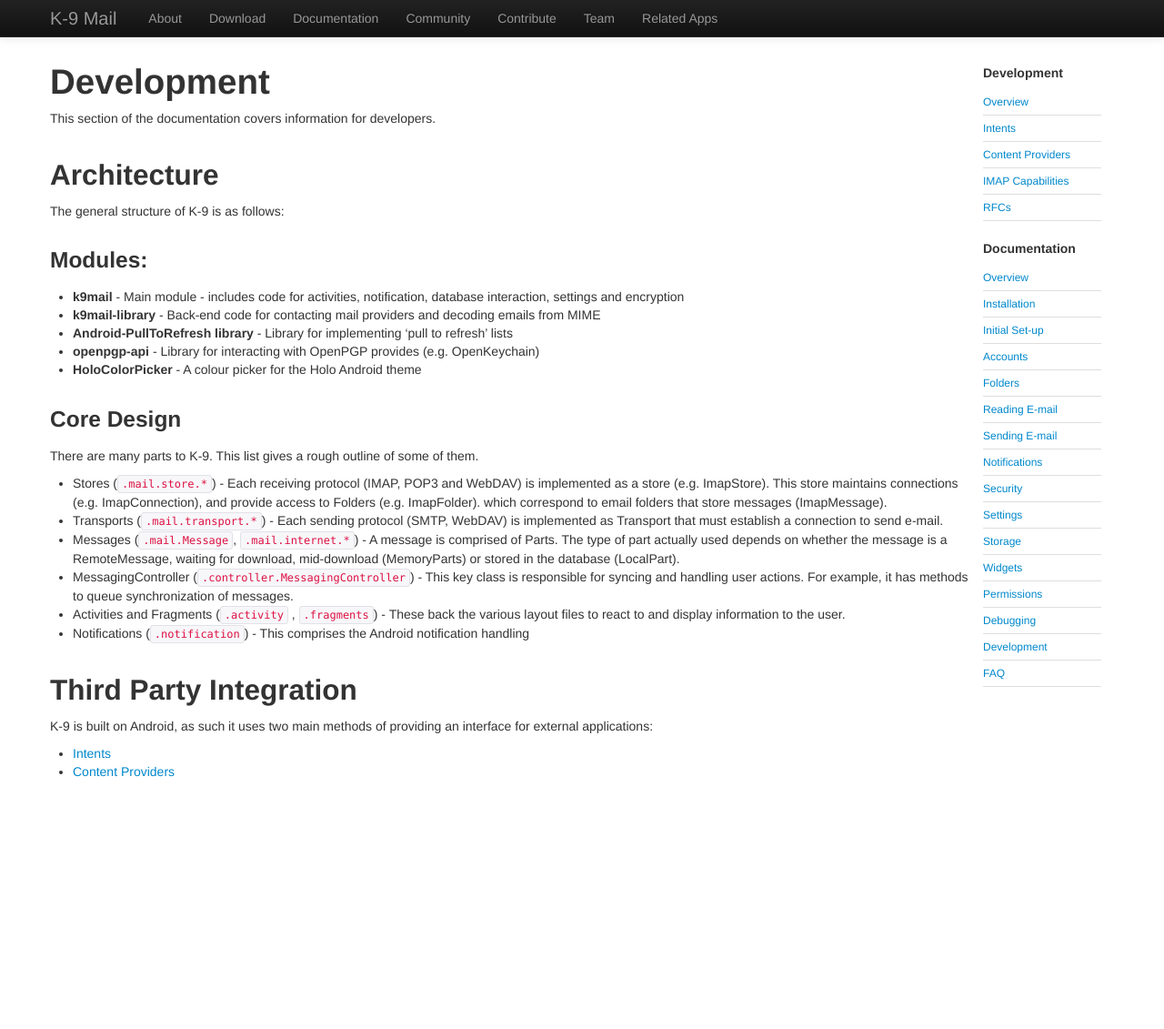
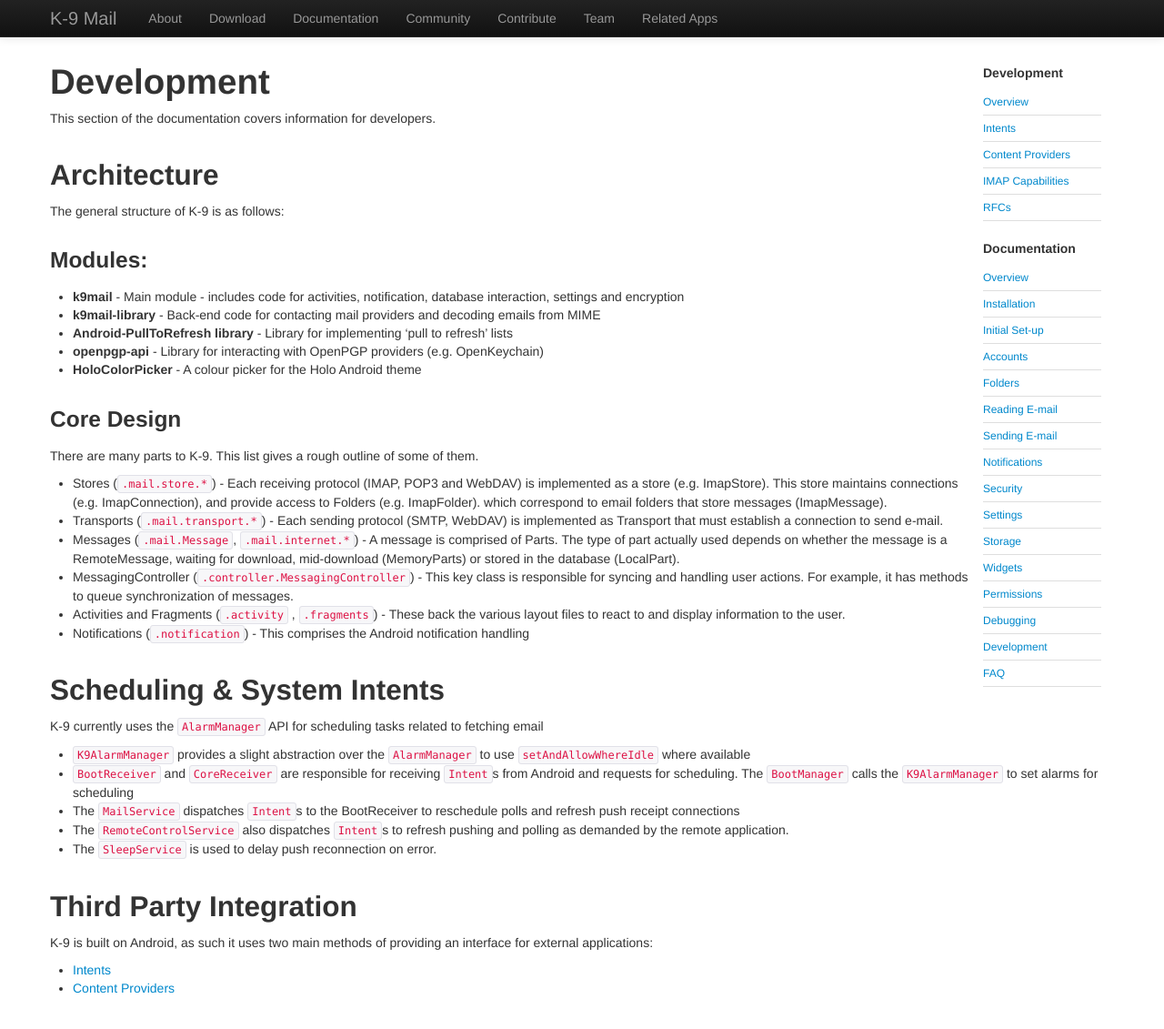
Before and after one commit to k9mail/k9mail.app, a Jekyll site: the page built from documentation/development.md, in a window 1280 px wide and 1146 px high. Shown: the top 1131 px of the window at 91% size. Built offline with Jekyll 4.4.1, drawn with Linux system fonts in a browser that asks for light colours; nearby versions of some CDN libraries.

Commit message:
Add section on scheduling and fix typo

```diff
--- a/documentation/development.md
+++ b/documentation/development.md
@@ -21,7 +21,7 @@ The general structure of K-9 is as follows:
 * **k9mail** - Main module - includes code for activities, notification, database interaction, settings and encryption
 * **k9mail-library** - Back-end code for contacting mail providers and decoding emails from MIME
 * **Android-PullToRefresh library** - Library for implementing 'pull to refresh' lists
-* **openpgp-api** - Library for interacting with OpenPGP provides (e.g. OpenKeychain)
+* **openpgp-api** - Library for interacting with OpenPGP providers (e.g. OpenKeychain)
 * **HoloColorPicker** - A colour picker for the Holo Android theme
 
 ### Core Design
@@ -35,6 +35,16 @@ There are many parts to K-9. This list gives a rough outline of some of them.
 * Activities and Fragments (`.activity` , `.fragments`) - These back the various layout files to react to and display information to the user.
 * Notifications (`.notification`) - This comprises the Android notification handling
 
+## Scheduling & System Intents
+
+K-9 currently uses the [`AlarmManager`](https://developer.android.com/reference/android/app/AlarmManager.html) API for scheduling tasks related to fetching email
+
+* `K9AlarmManager` provides a slight abstraction over the `AlarmManager` to use `setAndAllowWhereIdle` where available
+* `BootReceiver` and `CoreReceiver` are responsible for receiving `Intent`s from Android and requests for scheduling. The `BootManager` calls the `K9AlarmManager` to set alarms for scheduling
+* The `MailService` dispatches `Intent`s to the BootReceiver to reschedule polls and refresh push receipt connections
+* The `RemoteControlService` also dispatches `Intent`s to refresh pushing and polling as demanded by the remote application.
+* The `SleepService` is used to delay push reconnection on error.
+
 
 ## Third Party Integration
 
```
